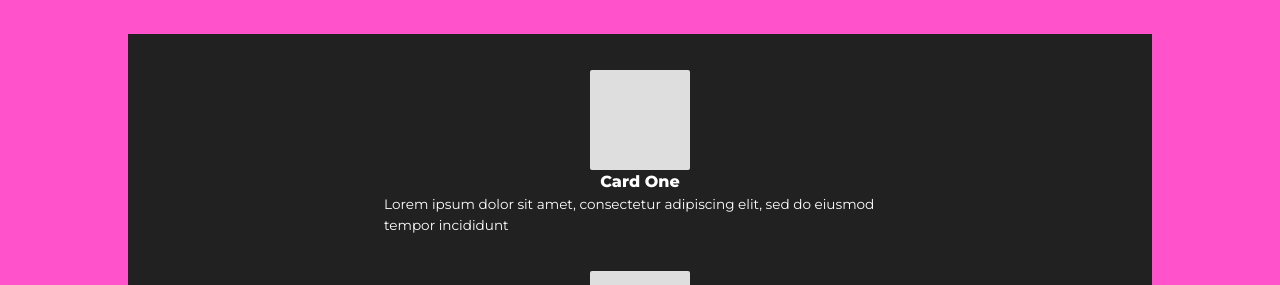
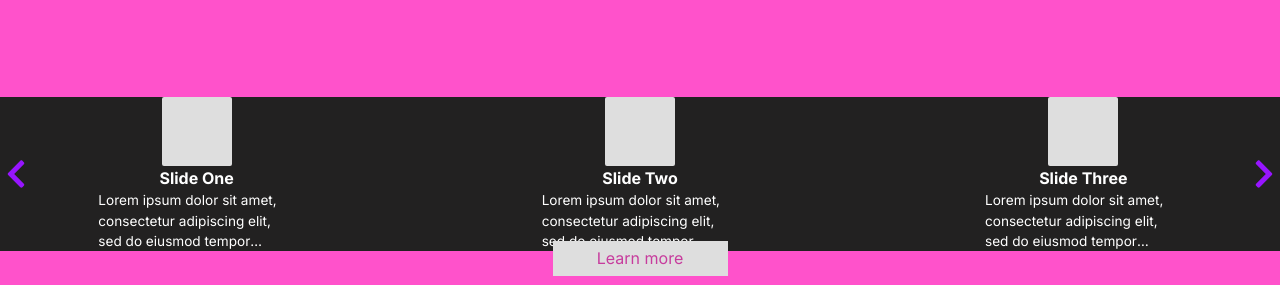
Before and after one commit to GoodneyJ/vin-automotive, a Next.js app: page / in a window 1280 px wide. Shown: the part 2512-2797 px from the top of the page. Built offline with nearby package versions, Linux system fonts and the light colour scheme.

Commit message:
added slider & better menu functionality

```diff
--- a/src/app/components/Navbar/Navbar.js
+++ b/src/app/components/Navbar/Navbar.js
@@ -58,7 +58,7 @@ export default function Navbar() {
             <a>Services</a>
             <a>Content</a>
 
-            <button onClick={handleClick}></button>
+            {/* <button onClick={handleClick}></button> */}
         </div>
     </div>
   )
--- a/src/app/components/Navbar/navbar.module.css
+++ b/src/app/components/Navbar/navbar.module.css
@@ -58,6 +58,7 @@
   box-shadow: 0 2px 5px rgba(255, 101, 47, 0.2);
   transition: all 0.5s ease;
   margin: 0;
+  z-index: 170000;
 }
 .navigationComponent .navContainer .burgerContainer .burger::before, .navigationComponent .navContainer .burgerContainer .burger::after {
   content: "";
@@ -75,9 +76,22 @@
 .navigationComponent .navContainer .burgerContainer .burger::after {
   transform: translateY(10px);
 }
+.navigationComponent .navContainer .burgerContainer.open .burger {
+  transform: translateX(-50px);
+  background: transparent;
+  box-shadow: none;
+}
+.navigationComponent .navContainer .burgerContainer.open .burger::before {
+  transform: rotate(45deg) translate(35px, -35px);
+  background-color: #FF52CB;
+}
+.navigationComponent .navContainer .burgerContainer.open .burger::after {
+  transform: rotate(-45deg) translate(35px, 35px);
+  background-color: #FF52CB;
+}
 .navigationComponent .sidemenu {
   z-index: 100000;
-  display: none;
+  display: flex;
   position: fixed;
   background-color: #333333;
   right: 0;
@@ -90,6 +104,7 @@
   will-change: transform, display;
   color: #ff53cb;
   transition: all 0.2s ease;
+  transform: translateX(100%);
 }
 .navigationComponent .sidemenu a {
   margin: 2rem;
@@ -121,7 +136,6 @@
   transform: rotate(-45deg);
 }
 .navigationComponent .sidemenu.display {
-  display: flex;
   transform: translateX(0px);
 }
 
--- a/src/app/components/TutorialSection/TutorialSection.js
+++ b/src/app/components/TutorialSection/TutorialSection.js
@@ -1,41 +1,80 @@
 'use client'
 
-import React, { useEffect } from 'react'
+import {React, useRef} from 'react'
+import { Swiper, SwiperSlide } from 'swiper/react';
+import { Navigation, Pagination } from 'swiper/modules';
+
+import { FaChevronLeft, FaChevronRight } from "react-icons/fa";
 
 
 
 
+// import Swiper and modules styles
+import 'swiper/css';
+import 'swiper/css/navigation';
+import 'swiper/css/pagination';
 
-// Import Swiper styles
-import 'swiper/scss';
-import 'swiper/scss/navigation';
-import 'swiper/scss/pagination';
-import 'swiper/scss/scrollbar';
 import styles from './TutorialSection.module.css'
 
 export default function TutorialSection() {
+
+  const swiperRef = useRef();
 
   return (
     <div className={styles.TutorialSectionContainer}>
       <div className={styles.TutorialSectionContent}>
 
-        <div className={styles.RecentVideosContainer}>
-          <div className={styles.VidCard}>
+              <Swiper
+              cssMode={true}
+              modules={[Navigation, Pagination]}
+              spaceBetween={50}
+              slidesPerView={3}
+              // Navigation arrows
+              onBeforeInit={(swiper) => {
+                swiperRef.current = swiper;
+              }}
+
+              className={styles.RecentVideosContainer}
+            >
+              <SwiperSlide className={styles.VidCard}>
                 <div className={styles.ThumbNail}></div>
-              <h4>Card One</h4>
+                <h4>Slide One</h4>
                 <p>Lorem ipsum dolor sit amet, consectetur adipiscing elit, sed do eiusmod tempor incididunt</p>
-          </div>
-          <div className={styles.VidCard}>
+              </SwiperSlide>
+
+              <SwiperSlide className={styles.VidCard}>
                 <div className={styles.ThumbNail}></div>
-            <h4>Card One</h4>
+                <h4>Slide Two</h4>
                 <p>Lorem ipsum dolor sit amet, consectetur adipiscing elit, sed do eiusmod tempor incididunt</p>
-          </div>
-          <div className={styles.VidCard}>
+              </SwiperSlide>
+
+              <SwiperSlide className={styles.VidCard}>
                 <div className={styles.ThumbNail}></div>
-            <h4>Card One</h4>
+                <h4>Slide Three</h4>
                 <p>Lorem ipsum dolor sit amet, consectetur adipiscing elit, sed do eiusmod tempor incididunt</p>
-          </div>
-        </div>
+              </SwiperSlide>
+
+              <SwiperSlide className={styles.VidCard}>
+                <div className={styles.ThumbNail}></div>
+                <h4>Slide One</h4>
+                <p>Lorem ipsum dolor sit amet, consectetur adipiscing elit, sed do eiusmod tempor incididunt</p>
+              </SwiperSlide>
+
+              <SwiperSlide className={styles.VidCard}>
+                <div className={styles.ThumbNail}></div>
+                <h4>Slide Two</h4>
+                <p>Lorem ipsum dolor sit amet, consectetur adipiscing elit, sed do eiusmod tempor incididunt</p>
+              </SwiperSlide>
+
+              <SwiperSlide className={styles.VidCard}>
+                <div className={styles.ThumbNail}></div>
+                <h4>Slide Three</h4>
+                <p>Lorem ipsum dolor sit amet, consectetur adipiscing elit, sed do eiusmod tempor incididunt</p>
+              </SwiperSlide>
+
+          <FaChevronRight className={styles.NextArrow} onClick={() => swiperRef.current?.slideNext()}/>
+          <FaChevronLeft className={styles.PrevArrow} onClick={() => swiperRef.current?.slidePrev()}/>
+        </Swiper>
         <button>Learn more</button>
 
       </div>
--- a/src/app/components/TutorialSection/TutorialSection.module.css
+++ b/src/app/components/TutorialSection/TutorialSection.module.css
@@ -1,6 +1,6 @@
 .TutorialSectionContainer .TutorialSectionContent {
   background-color: #FF52CB;
-  height: 100vh;
+  height: 55vh;
   display: flex;
   flex-direction: column;
   justify-content: center;
@@ -8,10 +8,9 @@
 }
 .TutorialSectionContainer .TutorialSectionContent .RecentVideosContainer {
   background-color: #222121;
-  height: 80%;
-  width: 80%;
+  height: 35%;
+  width: 100%;
   display: flex;
-  flex-direction: column;
   justify-content: space-evenly;
 }
 .TutorialSectionContainer .TutorialSectionContent .RecentVideosContainer .VidCard {
@@ -19,12 +18,11 @@
   flex-direction: column;
   justify-content: center;
   align-items: center;
-  font-family: "Montserrat";
 }
 .TutorialSectionContainer .TutorialSectionContent .RecentVideosContainer .VidCard .ThumbNail {
   background-color: #dedede;
-  height: 100px;
-  width: 100px;
+  height: 70px;
+  width: 70px;
   border-radius: 2px;
 }
 .TutorialSectionContainer .TutorialSectionContent .RecentVideosContainer .VidCard h4 {
@@ -37,8 +35,34 @@
   -webkit-box-orient: vertical;
   overflow: hidden;
   text-overflow: ellipsis;
-  display: -webkit-box;
+  display: none;
   font-size: 0.85rem;
+}
+.TutorialSectionContainer .TutorialSectionContent .RecentVideosContainer .NextArrow, .TutorialSectionContainer .TutorialSectionContent .RecentVideosContainer .PrevArrow {
+  color: #9715FF;
+  transition: all 0.2s ease;
+  font-size: 2rem;
+  opacity: 0;
+}
+.TutorialSectionContainer .TutorialSectionContent .RecentVideosContainer .NextArrow:hover, .TutorialSectionContainer .TutorialSectionContent .RecentVideosContainer .PrevArrow:hover {
+  color: #FF52CB;
+  filter: drop-shadow(0px 0px 7px #c77bb0);
+}
+.TutorialSectionContainer .TutorialSectionContent .NextArrow {
+  position: absolute;
+  top: 50%;
+  right: 0;
+  transform: translateY(-50%);
+  z-index: 10;
+  cursor: pointer;
+}
+.TutorialSectionContainer .TutorialSectionContent .PrevArrow {
+  position: absolute;
+  top: 50%;
+  left: 0;
+  transform: translateY(-50%);
+  z-index: 10;
+  cursor: pointer;
 }
 .TutorialSectionContainer .TutorialSectionContent button {
   background-color: #dedede;
@@ -75,4 +99,13 @@
 }
 .TutorialSectionContainer .AffiliatesBar .Thanks .PinkText {
   color: #FF52CB;
+}
+
+@media screen and (min-width: 500px) {
+  .VidCard p {
+    display: -webkit-box !important;
+  }
+  .NextArrow, .PrevArrow {
+    opacity: 1 !important;
+  }
 }/*# sourceMappingURL=TutorialSection.module.css.map */
--- a/src/app/components/TutorialSection/TutorialSection.module.scss
+++ b/src/app/components/TutorialSection/TutorialSection.module.scss
@@ -2,7 +2,7 @@
 
     .TutorialSectionContent {
         background-color: #FF52CB;
-        height: 100vh;
+        height: 55vh;
         display: flex;
         flex-direction: column;
         justify-content: center;
@@ -10,30 +10,24 @@
 
         .RecentVideosContainer {
             background-color: #222121;
-            height: 80%;
-            width: 80%;
+            height: 35%;
+            width: 100%;
             display: flex;
-            flex-direction: column;
             justify-content: space-evenly;
-
             .VidCard {
                 display: flex;
                 flex-direction: column;
                 justify-content: center;
                 align-items: center;
-                font-family: "Montserrat";
                 .ThumbNail {
                     background-color: #dedede;
-                    height: 100px;
-                    width: 100px;
+                    height: 70px;
+                    width: 70px;
                     border-radius: 2px;
                 }
-
                 h4 {
                     font-weight: 700;
-
                 }
-
                 p {
                     width:  50%;
                     margin: 0 auto;
@@ -41,13 +35,38 @@
                     -webkit-box-orient: vertical;
                     overflow: hidden;
                     text-overflow: ellipsis;
-                    display: -webkit-box;
 
+                    display: none;
                     font-size: 0.85rem;
                 }
             }
+            .NextArrow, .PrevArrow {
+                color: #9715FF;
+                transition: all 0.2s ease;
+                font-size: 2rem;
+                opacity: 0;
+                &:hover {
+                    color: #FF52CB;
+                    filter: drop-shadow( 0px 0px 7px #c77bb0);
+                }
+            }
         }
-
+        .NextArrow {
+            position: absolute;
+            top: 50%;
+            right: 0;
+            transform:translateY(-50%);
+            z-index: 10;
+            cursor: pointer;
+        }
+        .PrevArrow {
+            position: absolute;
+            top:50%;
+            left: 0;
+            transform: translateY(-50%);
+            z-index: 10;
+            cursor: pointer;
+        }
         button {
             background-color: #dedede;
             color: #c73c9d;
@@ -55,15 +74,8 @@
             z-index: 10000;
             height: 35px;
             width: 175px;
-
         }
-
-
-
     }
-
-
-
     .AffiliatesBar {
         background-color: #222121;
         width: 100%;
@@ -98,3 +110,17 @@
         }
     }
 }
+
+@media screen and (min-width: 500px) {
+
+    .VidCard {
+        p {
+            display: -webkit-box !important;
+        }
+    }
+
+    .NextArrow, .PrevArrow {
+        opacity: 1 !important;
+
+    }
+}
```
Also changed, not shown: src/app/components/Navbar/navbar.module.scss (+19 -3 lines), 2 other files (tests, documents, lock files or other folders). Lines whose indentation alone changed are shown as unchanged.
